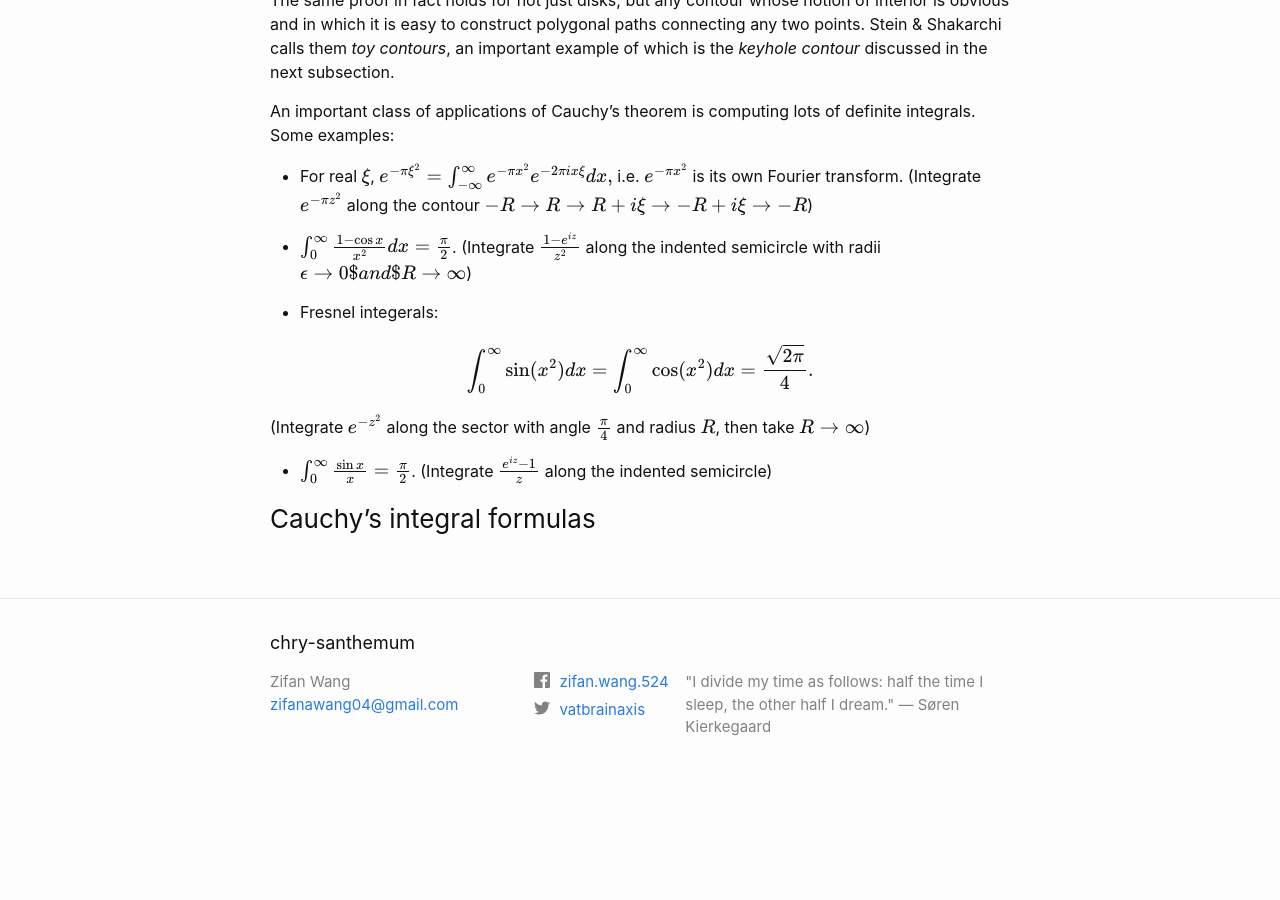
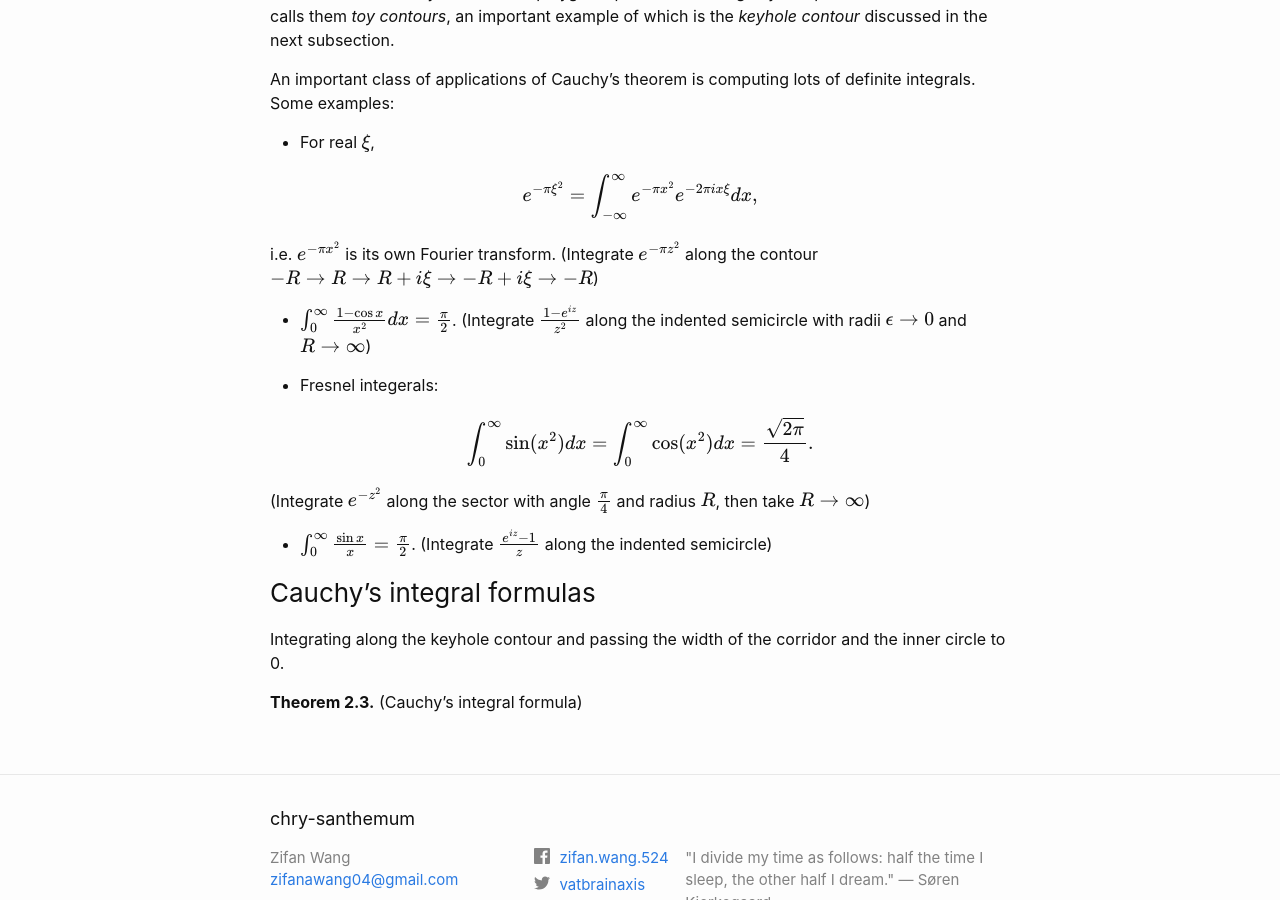
Before and after one commit to chry-santhemum/chry-santhemum.github.io, a Jekyll site: the page built from docs/_posts/2021-09-27-cmplx1.markdown, in a window 1280 px wide and 900 px high, scrolled down 4008 px. Built offline with Jekyll 4.4.1, drawn with Linux system fonts in a browser that asks for light colours; before the commit the page ends 4807 px from its top, so only the background shows below that; some of the changed text lies outside the part shown.

Commit message:
Update 2021-09-27-cmplx1.markdown

```diff
--- a/docs/_posts/2021-09-27-cmplx1.markdown
+++ b/docs/_posts/2021-09-27-cmplx1.markdown
@@ -238,10 +238,12 @@ The same proof in fact holds for not just disks, but any contour whose notion of
 An important class of applications of Cauchy's theorem is computing lots of definite integrals. Some examples:
 
 - For real $$\xi$$,
+
 $$e^{-\pi \xi^2} = \int_{-\infty}^{\infty} e^{-\pi x^2}e^{-2\pi i x \xi}dx,$$
+
 i.e. $$e^{-\pi x^2}$$ is its own Fourier transform. (Integrate $$e^{-\pi z^2}$$ along the contour $$-R\to R\to R+i\xi \to -R+i\xi \to -R$$)
 
-- $$\int_0^{\infty} \frac{1-\cos x}{x^2} dx = \frac{\pi}{2}$$. (Integrate $$\frac{1-e^{iz}}{z^2}$$ along the indented semicircle with radii $$\epsilon\to 0$ and $R\to\infty$$)
+- $$\int_0^{\infty} \frac{1-\cos x}{x^2} dx = \frac{\pi}{2}$$. (Integrate $$\frac{1-e^{iz}}{z^2}$$ along the indented semicircle with radii $$\epsilon\to 0$$ and $$R\to\infty$$)
 
 - Fresnel integerals:
 
@@ -254,6 +256,10 @@ $$\int_0^{\infty} \sin(x^2)dx = \int_0^{\infty} \cos(x^2)dx =  \frac{\sqrt{2\pi}
 
 ### Cauchy's integral formulas
 
+Integrating along the keyhole contour and passing the width of the corridor and the inner circle to 0.
+
+**Theorem 2.3.**  (Cauchy's integral formula)
+
 
 [//]: # Jekyll requires blog post files to be named according to the following format:
 
```
Also changed, not shown: other parts of docs/_posts/2021-09-27-cmplx1.markdown (+1 -1 lines).
